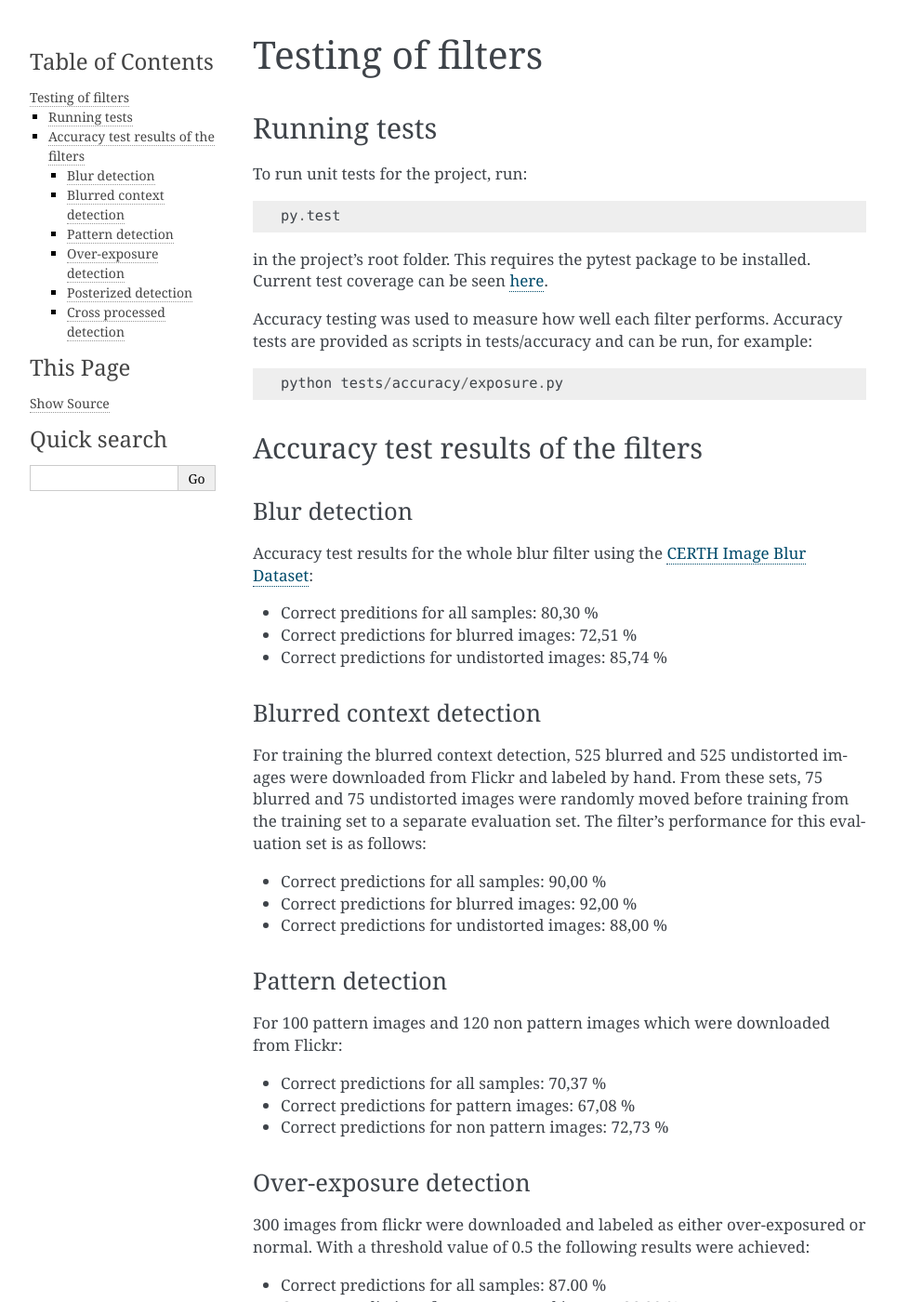
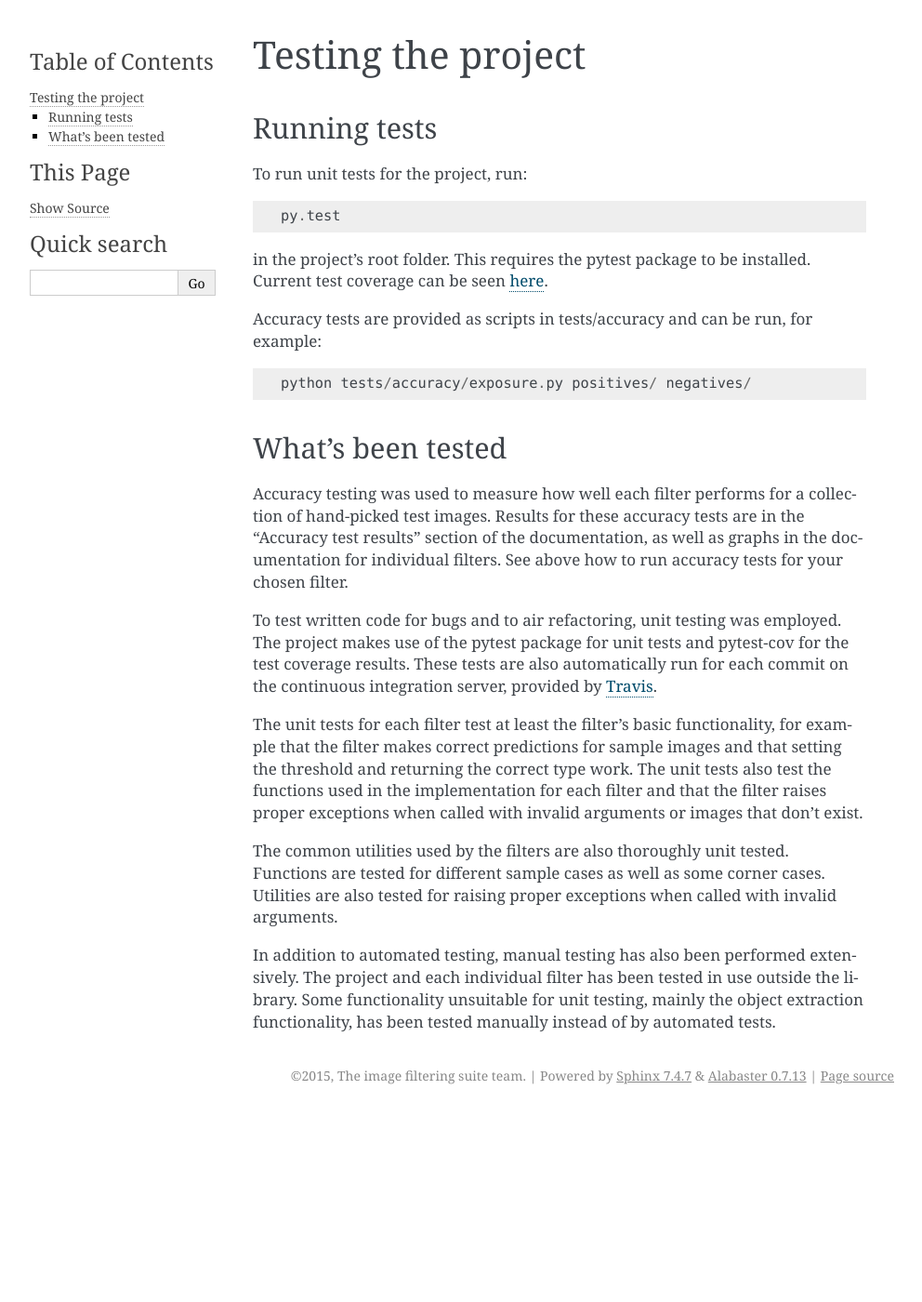
Before and after one commit to vismantic-ohtuprojekti/qualipy, a Sphinx documentation site: the page built from docs/testing.rst, in a window 1280 px wide and 1400 px high. Shown: the whole window at 93% size, without its empty margins (148-1140 px from the left). Built offline with Sphinx 7.4.7, drawn with Linux system fonts in a browser that asks for light colours; some of the changed text lies outside the part shown.

Commit message:
Testing documentation

```diff
--- /dev/null
+++ b/docs/accuracy.rst
@@ -0,0 +1,52 @@
+.. _accuracy:
+
+Accuracy test results
+*********************
+
+Blur detection
+--------------
+Accuracy test results for the whole blur filter using the `CERTH Image Blur Dataset <http://mklab.iti.gr/project/imageblur>`_:
+
+* Correct preditions for all samples: 80,30 %
+* Correct predictions for blurred images: 72,51 %
+* Correct predictions for undistorted images: 85,74 %
+
+Blurred context detection
+-------------------------
+For training the blurred context detection, 525 blurred and 525 undistorted images were downloaded from Flickr and labeled by hand. From these sets, 75 blurred and 75 undistorted images were randomly moved before training from the training set to a separate evaluation set. The filter's performance for this evaluation set is as follows:
+
+* Correct predictions for all samples: 90,00 %
+* Correct predictions for blurred images: 92,00 %
+* Correct predictions for undistorted images: 88,00 %
+
+Pattern detection
+-----------------
+For 100 pattern images and 120 non pattern images which were downloaded from Flickr:
+
+* Correct predictions for all samples: 70,37 %
+* Correct predictions for pattern images: 67,08 %
+* Correct predictions for non pattern images: 72,73 %
+
+Over-exposure detection
+-----------------------
+300 images from flickr were downloaded and labeled as either over-exposured or normal. With a threshold value of 0.5 the following results were achieved:
+
+* Correct predictions for all samples:  87.00 %
+* Correct predictions for over-exposed images: 86.00 %
+* Correct predictions for normal images: 88.00 %
+
+Posterized detection
+--------------------
+For 140 images downloaded from both google and flickr
+
+* Correct predictions for all samples:  85.10 %
+* Correct predictions for posterized images: 88.60 %
+* Correct predictions for normal images: 81.70 %
+
+Cross processed detection
+-------------------------
+For 140 images downloaded from both google and flickr
+
+* Correct predictions for all samples:  72.10 %
+* Correct predictions for cross processed images: 60.00 %
+* Correct predictions for normal images: 84.20 %
--- a/docs/testing.rst
+++ b/docs/testing.rst
@@ -1,8 +1,7 @@
 .. _testing:
 
-
-Testing of filters
-******************
+Testing the project
+*******************
 
 Running tests
 =============
@@ -13,57 +12,19 @@ To run unit tests for the project, run::
 
 in the project's root folder. This requires the pytest package to be installed. Current test coverage can be seen `here <https://coveralls.io/github/vismantic-ohtuprojekti/image-filtering-suite>`_.
 
-Accuracy testing was used to measure how well each filter performs. Accuracy tests are provided as scripts in tests/accuracy and can be run, for example::
+Accuracy tests are provided as scripts in tests/accuracy and can be run, for example::
 
-    python tests/accuracy/exposure.py
+    python tests/accuracy/exposure.py positives/ negatives/
 
-Accuracy test results of the filters
-====================================
+What's been tested
+==================
 
-Blur detection
---------------
-Accuracy test results for the whole blur filter using the `CERTH Image Blur Dataset <http://mklab.iti.gr/project/imageblur>`_:
+Accuracy testing was used to measure how well each filter performs for a collection of hand-picked test images. Results for these accuracy tests  are in the "Accuracy test results" section of the documentation, as well as graphs in the documentation for individual filters. See above how to run accuracy tests for your chosen filter.
 
-* Correct preditions for all samples: 80,30 %
-* Correct predictions for blurred images: 72,51 %
-* Correct predictions for undistorted images: 85,74 %
+To test written code for bugs and to air refactoring, unit testing was employed. The project makes use of the pytest package for unit tests and pytest-cov for the test coverage results. These tests are also automatically run for each commit on the continuous integration server, provided by `Travis <https://travis-ci.org/vismantic-ohtuprojekti/image-filtering-suite>`_.
 
-Blurred context detection
--------------------------
-For training the blurred context detection, 525 blurred and 525 undistorted images were downloaded from Flickr and labeled by hand. From these sets, 75 blurred and 75 undistorted images were randomly moved before training from the training set to a separate evaluation set. The filter's performance for this evaluation set is as follows:
+The unit tests for each filter test at least the filter's basic functionality, for example that the filter makes correct predictions for sample images and that setting the threshold and returning the correct type work. The unit tests also test the functions used in the implementation for each filter and that the filter raises proper exceptions when called with invalid arguments or images that don't exist.
 
-* Correct predictions for all samples: 90,00 %
-* Correct predictions for blurred images: 92,00 %
-* Correct predictions for undistorted images: 88,00 %
+The common utilities used by the filters are also thoroughly unit tested. Functions are tested for different sample cases as well as some corner cases. Utilities are also tested for raising proper exceptions when called with invalid arguments.
 
-Pattern detection
------------------
-For 100 pattern images and 120 non pattern images which were downloaded from Flickr:
-
-* Correct predictions for all samples: 70,37 %
-* Correct predictions for pattern images: 67,08 %
-* Correct predictions for non pattern images: 72,73 %
-
-Over-exposure detection
------------------------
-300 images from flickr were downloaded and labeled as either over-exposured or normal. With a threshold value of 0.5 the following results were achieved:
-
-* Correct predictions for all samples:  87.00 %
-* Correct predictions for over-exposed images: 86.00 %
-* Correct predictions for normal images: 88.00 %
-
-Posterized detection
---------------------
-For 140 images downloaded from both google and flickr
-
-* Correct predictions for all samples:  85.10 %
-* Correct predictions for posterized images: 88.60 %
-* Correct predictions for normal images: 81.70 %
-
-Cross processed detection
--------------------------
-For 140 images downloaded from both google and flickr
-
-* Correct predictions for all samples:  72.10 %
-* Correct predictions for cross processed images: 60.00 %
-* Correct predictions for normal images: 84.20 %
+In addition to automated testing, manual testing has also been performed extensively. The project and each individual filter has been tested in use outside the library. Some functionality unsuitable for unit testing, mainly the object extraction functionality, has been tested manually instead of by automated tests.
```
Also changed, not shown: docs/contents.rst.inc (+5 -4 lines).
